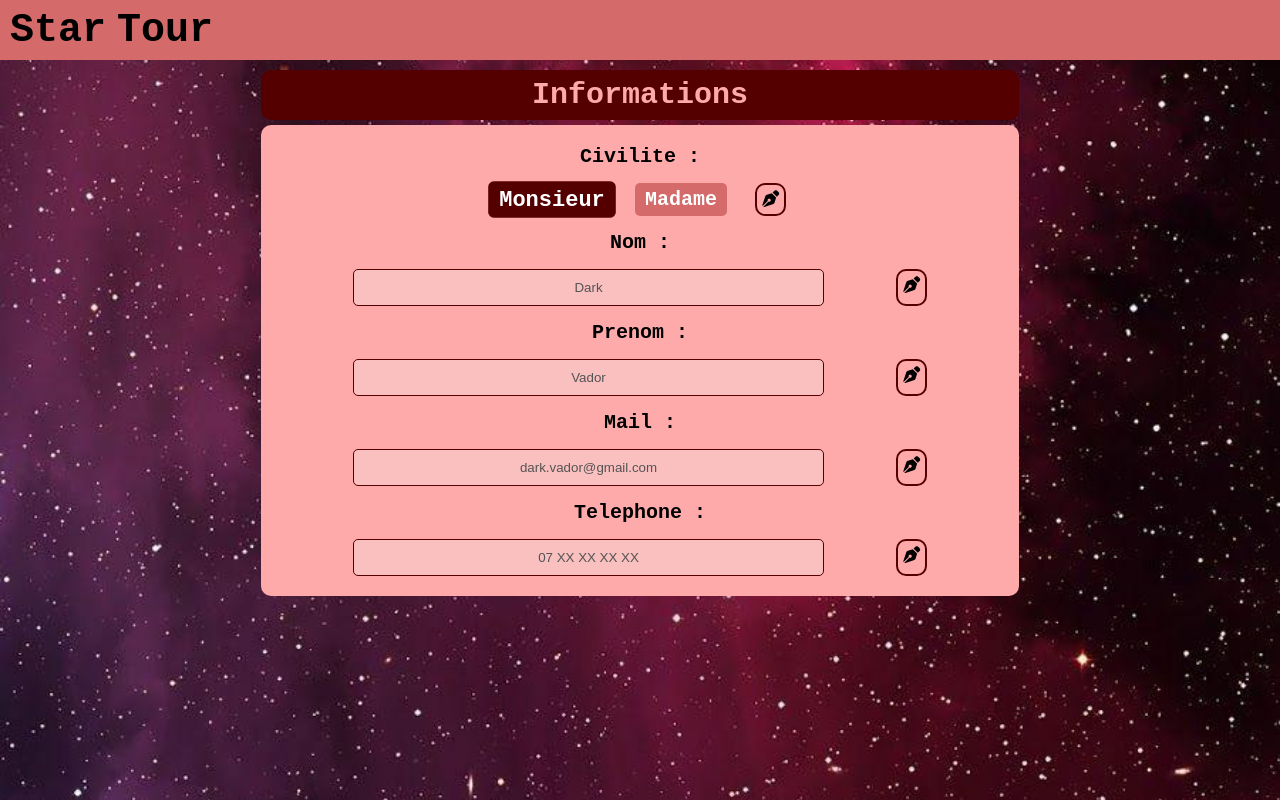
After one commit to RayyyZen/Click-Journey, a PHP site: page /HTML/informations.html in a window 1280 px wide. The commit adds this page. Run offline with PHP 8.4, Linux system fonts and the light colour scheme.

Commit message:
ajout d'une page d'informations du client et correction de la page d'acceuil

```diff
--- a/CSS/acceuil.css
+++ b/CSS/acceuil.css
@@ -1,6 +1,9 @@
 body {
     background-image:url("../Data/arriereplan.png");
     background-size:100%;
+    background-position: center;
+    background-repeat: no-repeat;
+    background-attachment: fixed;
 }
 
 .horizontal {
--- /dev/null
+++ b/CSS/informations.css
@@ -0,0 +1,94 @@
+.section1 {
+    display: flex;
+    justify-content: center;
+    align-items: center;
+    background-color: #550000;
+    font-family: 'Courier New', Courier, monospace;
+    font-weight: bold;
+    color: #FFAAAA;
+    border-radius: 10px;
+    width: 60%;
+    height: 50px;
+    margin: 70px auto 0px auto; /*Le 70px c'est pour qu'il ne soit pas cache par la barre horizontale contenant le nom du site et auto c'est pour centrer horizontalement*/
+    font-size: 30px;
+}
+
+.paragraph1 {
+    display: flex;
+    flex-direction:column;/*Tous les elements dans paragraphe se suivent sur la meme colonne*/
+    align-items: center;
+    gap: 15px;
+    background-color: #FFAAAA;
+    width: 60%;
+    color: black;
+    height: auto;
+    margin: 5px auto 0px auto;
+    border-radius: 10px;
+    padding: 20px;
+    box-sizing: border-box;
+    font-family: 'Courier New', Courier, monospace;
+    font-size: 17px;
+    font-weight: bold;
+}
+
+label {
+    font-size: 20px;
+    text-align: center;
+}
+
+input {
+    border-radius: 5px;
+    padding: 5px;
+    height: 25px;
+    width: 80%;
+    border: 1px solid #550000;
+    text-align: center;
+}
+
+i {
+    /*C'est le font awesome qui simule la modification d'un champ*/
+    border:2px solid #550000;
+    padding:5px;
+    border-radius:10px;
+    cursor:pointer;/*Pour qu'il soit cliquable*/
+    margin-left:3px;
+}
+
+.group {
+    display:flex;
+    justify-content: space-between;
+    width:80%;
+}
+
+.choixradio {
+    display: flex;
+    justify-content:center;
+    gap:5%;
+    width: 70%;
+}
+
+input[type="radio"] {
+    /*Pour cacher les boutons radio*/
+    display: none;
+}
+
+/* Style des labels qui servent de boutons */
+.civiliteLabel {
+    background-color: #D46A6A;
+    padding: 5px 10px;
+    border-radius: 5px;
+    cursor: pointer;/*Pour que ca soit clickable*/
+    font-weight: bold;
+    color: white;
+}
+
+@media (max-width:800px) {
+    .civiliteLabel {
+        font-size:15px
+    }
+}
+
+input[type="radio"]:checked + .civiliteLabel {
+    background-color: #550000;
+    transform: scale(1.1); /*Agrandire la case*/
+}
--- /dev/null
+++ b/HTML/informations.html
@@ -0,0 +1,56 @@
+<!DOCTYPE html>
+
+<html>
+    <head>
+        <title>Informations | Star Tour</title>
+        <link rel="stylesheet" type="text/css" href="../CSS/informations.css">
+        <link rel="stylesheet" type="text/css" href="../CSS/acceuil.css">
+        <link rel="stylesheet" href="https://cdnjs.cloudflare.com/ajax/libs/font-awesome/6.4.2/css/all.min.css">
+    </head>
+
+    <body>
+        <div class="horizontal">
+            <div class="nomSite"> <a href="acceuil.html">Star Tour</a> </div>
+        </div>
+
+        <div class="section1">Informations</div>
+
+        <div class="paragraph1">
+
+            <label>Civilite :</label>
+            <div class="choixradio">
+                <input type="radio" id="monsieur" name="civilite" value="Monsieur" checked disabled>
+                <label for="monsieur" class="civiliteLabel">Monsieur</label>
+                <input type="radio" id="madame" name="civilite" value="Madame" disabled>
+                <label for="madame" class="civiliteLabel">Madame</label>
+
+            <i class="fa-solid fa-pen-nib"></i>
+        </div>
+
+            <label>Nom :</label>
+            <div class="group">
+            <input type="text" id="nom" value="Dark" disabled>
+            <i class="fa-solid fa-pen-nib"></i>
+            </div>
+
+            <label>Prenom :</label>
+            <div class="group">
+            <input type="text" id="prenom" value="Vador" disabled>
+            <i class="fa-solid fa-pen-nib"></i>
+            </div>
+
+            <label>Mail :</label>
+            <div class="group">
+            <input type="text" id="mail" value="dark.vador@gmail.com" disabled>
+            <i class="fa-solid fa-pen-nib"></i>
+            </div>
+
+            <label>Telephone :</label>
+            <div class="group">
+            <input type="text" id="telephone" value="07 XX XX XX XX" disabled>
+            <i class="fa-solid fa-pen-nib"></i>
+            </div>
+
+        </div>
+    </body>
+</html>
```
Also changed, not shown: other parts of CSS/acceuil.css (+40 -23 lines), CSS/destinations.css (+85 -0 lines), HTML/acceuil.html (+7 -2 lines), HTML/destinations.html (+77 -2 lines), Data/destination1.png (added), Data/destination2.png (added), Data/destination3.png (added), Data/destination4.png (added), Data/destination5.png (added), Data/destination6.png (added), Data/destination7.png (added), Data/destination8.png (added), Data/destination9.png (added).
